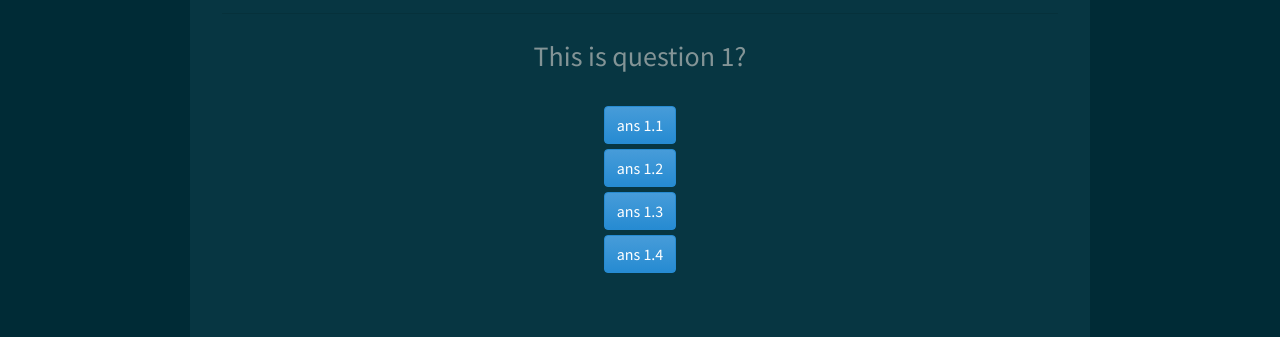
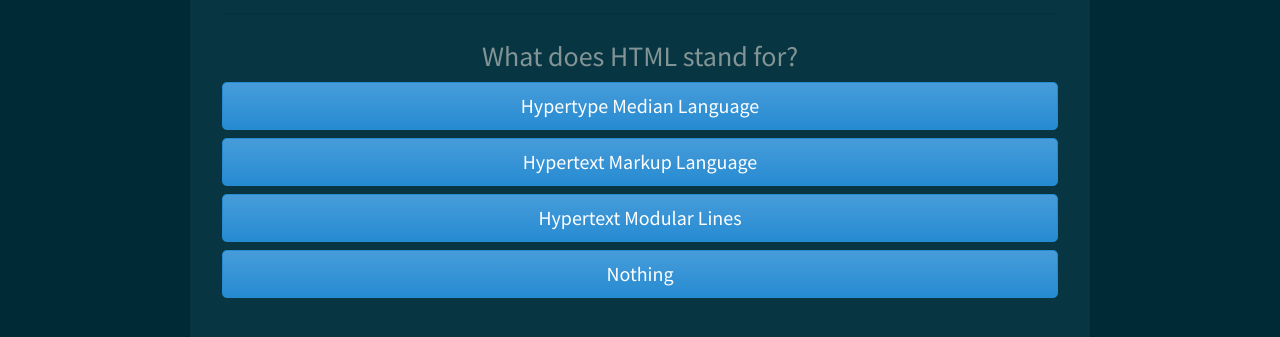
Before and after one commit to DrewAlvarez/HW-4-Code-Quiz, a plain HTML site: page index.html in a window 1280 px wide. Both pictures are taken after a click on the button "Click her to start". Shown: the part 203-540 px from the top of the page. Drawn offline with nearby package versions, Linux system fonts and the light colour scheme.

Commit message:
reworked js, some css, tring to get score counter working.

```diff
--- a/index.html
+++ b/index.html
@@ -16,16 +16,16 @@
     <main class="jumbotron">
         <h1>Welcome to the Code Quiz!</h1>
         <hr>
-        <div id="quiz-area"><h3 id="questions"></h3>
+        <div id="quiz-area"><h3 id="quizStartText"></h3>
             <button data-idx="0" type="button" class="btn btn-primary" id="start"></button>
-            <br>
+            <!-- <br>
             <button data-idx="0" type="button" class="btn btn-info" id="answer1"></button>
             <br>
             <button data-idx="1" type="button" class="btn btn-info" id="answer2"></button>
             <br>
             <button data-idx="2" type="button" class="btn btn-info" id="answer3"></button>
             <br>
-            <button data-idx="3" type="button" class="btn btn-info" id="answer4"></button>
+            <button data-idx="3" type="button" class="btn btn-info" id="answer4"></button> -->
         </div>
     </main>
     <script src="./script2.js"></script>
--- a/script2.js
+++ b/script2.js
@@ -1,107 +1,90 @@
 var startButton = document.querySelector("#start");
+var startText = document.querySelector("#quizStartText")
 var timer = document.querySelector("#timer");
-var questionBox = document.querySelector("#questions");
-var answer1 = document.querySelector("#answer1");
-var answer2 = document.querySelector("#answer2");
-var answer3 = document.querySelector("#answer3");
-var answer4 = document.querySelector("#answer4");
-var increment = 0;
+var questionEl = document.createElement("h3");
+var quizBox = document.querySelector("#quiz-area")
+var idx = 0;
 var score = 0;
 
 function start(){
-    questionBox.textContent = "The following quiz is timed, answer correctly to obtain a high score. Correct answers award 5 points. Wrong answers will subtract 1 point and reduce your time by 5 seconds. Must choose the correct answer to advance."
+    startText.textContent = "The following quiz is timed, answer correctly to obtain a high score. Correct answers award 5 points. Wrong answers will reduce your time by 5 seconds. Must choose the correct answer to advance."
     startButton.textContent = "Click her to start";
-    answer1.disabled = true;
-    answer2.disabled = true;
-    answer3.disabled = true;
-    answer4.disabled = true;
-    return;
 }
 start();
 
 var questions = [
     {
-        question: "This is question 1?",
-        answers: ["ans 1.1","ans 1.2", "ans 1.3","ans 1.4"],
-        correctAnswer: "ans 1.2"
+        question: "What does HTML stand for?",
+        answers: ["Hypertype Median Language","Hypertext Markup Language", "Hypertext Modular Lines","Nothing"],
+        correctAnswer: "Hypertext Markup Language"
     },
     {
-        question: "This is question 2?",
-        answers: ["ans 2.1","ans 2.2", "ans 2.3","ans 2.4"],
-        correctAnswer: "ans 2.1"
+        question: "Which one of the Following is not a 'Semantic Element' in HTML?",
+        answers: ["<object>","<footer>", "<main>","<artcle>"],
+        correctAnswer: "<object>"
     },
     {
-        question: "This is question 3?",
-        answers: ["ans 3.1","ans 3.2", "ans 3.3","ans 3.4"],
-        correctAnswer: "ans 3.3"
+        question: "CSS styling is written in which element of an HTML document?",
+        answers: ["<body>", "<div>", "<head>","<footer>"],
+        correctAnswer: "<head>"
     },
     {
-        question: "This is question 4?",
-        answers: ["ans 4.1","ans 4.2", "ans 4.3","ans 4.4"],
-        correctAnswer: "ans 4.4"
+        question: "In the CSS Box Model, which of the following is the outer most part of the box?",
+        answers: ["border","content", "padding","margin"],
+        correctAnswer: "margin"
     },
     {
-        question: "This is question 5?",
-        answers: ["ans 5.1","ans 5.2", "ans 5.3","ans 5.4"],
-        correctAnswer: "ans 5.3"
+        question: "In JavaScript, if you create an element and you want add it to your HTML, you must ____/____ it.",
+        answers: ["push/pull","attach/affix", "append/prepend","adjoin/join"],
+        correctAnswer: "append/prepend"
     }
 ]
 
 function questionFunc(){
     startButton.style.display = "none";
-    answer1.disabled = false;
-    answer2.disabled = false;
-    answer3.disabled = false;
-    answer4.disabled = false;
-    questionBox.textContent = questions[increment].question;
-    answer1.textContent = questions[increment].answers[0]
-    answer2.textContent = questions[increment].answers[1]
-    answer3.textContent = questions[increment].answers[2]
-    answer4.textContent = questions[increment].answers[3]
+    startText.style.display = "none";
+    questionEl.textContent = questions[idx].question;
+    quizBox.appendChild(questionEl);
 
-    answer1.addEventListener("click", function(){
+    for(i=0; i < questions[idx].answers.length; i++){
+        var answerChoice = document.createElement("button");
+        answerChoice.setAttribute("class", "btn btn-info btn-lg btn-block");
+
+        answerChoice.addEventListener("click", function(){
             var choice = this.textContent
-        if (choice === questions[increment].correctAnswer){
+            if (choice === questions[idx].correctAnswer){
+                quizBox.innerHTML = "";
                 score = score + 5;
-            increment++;
+                console.log(score)
+                idx++;
+                if (idx<5){
                     questionFunc();
                 }else{
+                    endQuiz()
+                }
+            }else{
+                quizBox.innerHTML = "";
                 remainingSeconds = remainingSeconds - 5;
-        }
-    })
-    answer2.addEventListener("click", function(){
-        var choice = this.textContent
-        if (choice === questions[increment].correctAnswer){
-            score = score + 5;
-            increment++;
+                idx++;
+                if (idx<5){
                     questionFunc();
                 }else{
-            remainingSeconds = remainingSeconds - 5;
+                    endQuiz()
                 }
-    })
-    answer3.addEventListener("click", function(){
-        var choice = this.textContent
-        if (choice === questions[increment].correctAnswer){
-            score = score + 5;
-            increment++;
-            questionFunc();
-        }else{
-            remainingSeconds = remainingSeconds - 5;
             }
-    })
-    answer4.addEventListener("click", function(){
-        var choice = this.textContent
-        if (choice === questions[increment].correctAnswer){
-            score = score + 5;
-            increment++;
-            questionFunc();
-        }else{
-            remainingSeconds = remainingSeconds - 5;
+
+        });
+        answerChoice.textContent = questions[idx].answers[i] + "\n";
+        quizBox.append(answerChoice);
     }
-    })
+    return;
+}
 
-
-
+function endQuiz(){
+    quizBox.innerHTML = "";
+    questionEl.textContent = "Congradulations! Your score is " + score + ". Please enter your initials."
+    quizBox.appendChild(questionEl);
+    return;
 }
 
 var remainingSeconds = 60;
@@ -114,28 +97,15 @@ function startQuiz() {
         if (remainingSeconds < 0){
             clearInterval(timerId);
             timer.textContent = 0;
-            setTimeout(function(){
-                //endscreen
-            })
+
         }
         if (remainingSeconds < 6){
             document.querySelector("#timer-bg").style.backgroundColor = "red";
         }
     }, 1000)
 
+    questionFunc()
 
-    // function tester(){
-    //     answer2.disabled = false;
-    //     answer3.disabled = false;
-    //     answer4.disabled = false;
-    //     questionBox.textContent = "hello";
-    //     answer1.textContent = "0";
-    //     answer2.textContent = "1";
-    //     answer3.textContent = "2";
-    //     answer4.textContent = "3";
-    //     return;
-    // }
-    questionFunc()
 
 }
 
```
Lines whose indentation alone changed are shown as unchanged.
